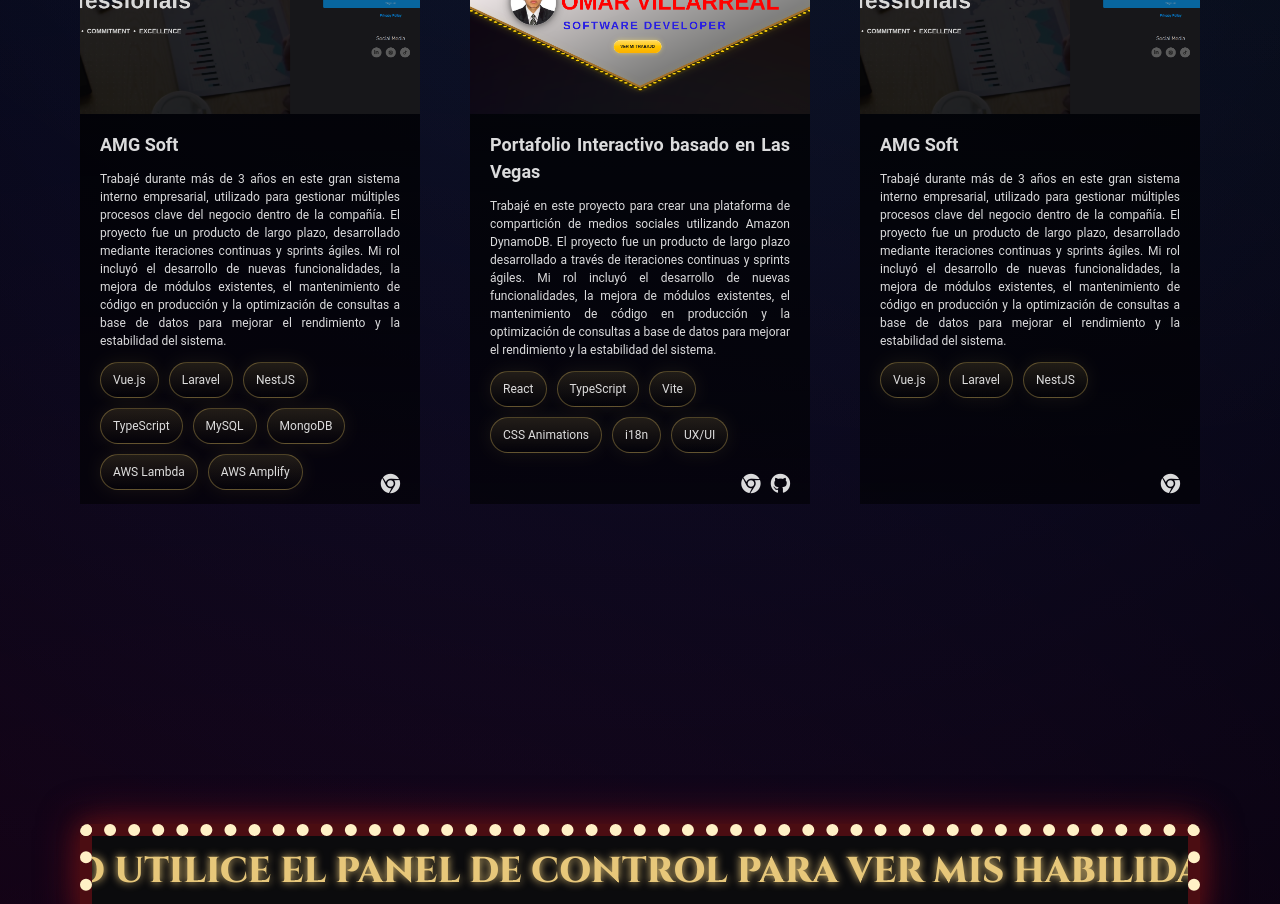
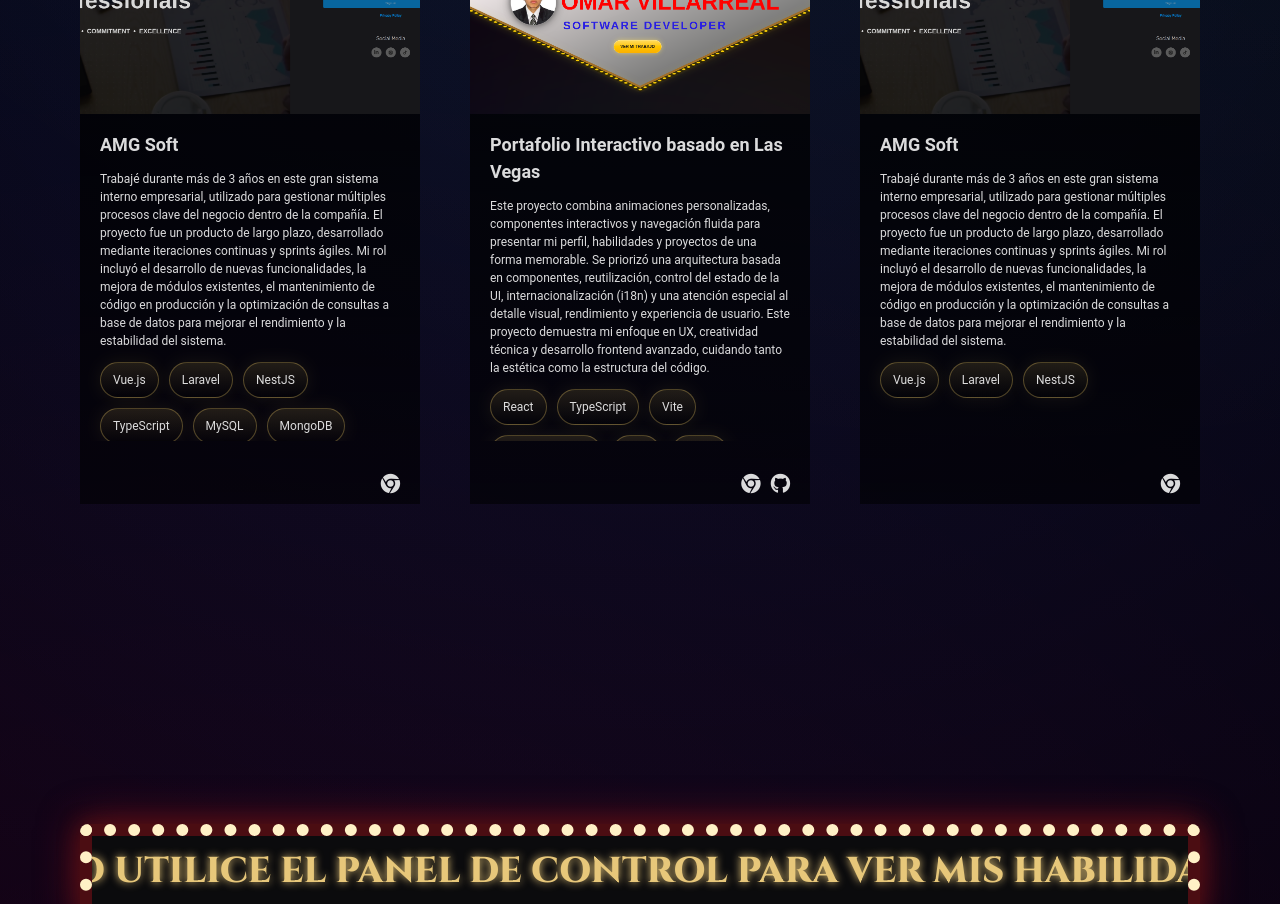
Before and after one commit to OmarVD-code/portfolio, a React (Vite) app: page / in a window 1280 px wide. Shown: the part 2180-3084 px from the top of the page. Built offline with nearby package versions, Linux system fonts and the light colour scheme.

Commit message:
fix projects height

```diff
--- a/src/components/Portfolio/ProjectCard.tsx
+++ b/src/components/Portfolio/ProjectCard.tsx
@@ -31,8 +31,12 @@ export default function ProjectCard({ title, desc, img, tools, demo, code, is_co
                         <img src={img} alt={title} />
                     </div>
                     <div className="project-body">
-                        <strong>{t(title)}</strong>
-                        <p>{t(desc)}</p>
+                        <div className="project-title">
+                            <strong>{t(title)}</strong>
+                        </div>
+                        <div className="project-description">
+                            <p>{t(desc)}</p>
+                        </div>
                         <div className="project-tools">
                             {tools.map(t => (
                                 <span key={t} className="tag">
--- a/src/components/Portfolio/styles/Project.css
+++ b/src/components/Portfolio/styles/Project.css
@@ -24,8 +24,10 @@
 
 .project-body {
     padding: 10px 20px;
-    text-align: justify;
+    /* text-align: justify; */
     color: rgba(255, 255, 255, .86);
+    max-height: 50%;
+    overflow-y: auto;
 }
 
 .project-body strong {
--- a/src/i18n/translations.ts
+++ b/src/i18n/translations.ts
@@ -34,7 +34,7 @@ export const translations = {
             },
             2: {
                 title: "Vegas-Inspired Interactive Portfolio",
-                desc: "I worked on this project to create a social media sharing platform using Amazon DynamoDB. The project was a long-term product developed through continuous iterations and agile sprints. My role involved developing new features, enhancing existing modules, maintaining production code, and optimizing database queries to improve performance and stability.",
+                desc: "This project combines custom animations, interactive components, and smooth navigation to present my profile, skills, and projects in a memorable and engaging way. A component-based architecture was prioritized, with component reusability, UI state management, internationalization (i18n), and careful attention to visual detail, performance, and overall user experience. This project showcases my focus on UX, technical creativity, and advanced frontend development, balancing strong visual design with well-structured and maintainable code.",
             },
             3: {
                 title: "AMG Soft",
@@ -103,7 +103,7 @@ export const translations = {
             },
             2: {
                 title: "Portafolio Interactivo basado en Las Vegas",
-                desc: "Trabajé en este proyecto para crear una plataforma de compartición de medios sociales utilizando Amazon DynamoDB. El proyecto fue un producto de largo plazo desarrollado a través de iteraciones continuas y sprints ágiles. Mi rol incluyó el desarrollo de nuevas funcionalidades, la mejora de módulos existentes, el mantenimiento de código en producción y la optimización de consultas a base de datos para mejorar el rendimiento y la estabilidad del sistema.",
+                desc: "Este proyecto combina animaciones personalizadas, componentes interactivos y navegación fluida para presentar mi perfil, habilidades y proyectos de una forma memorable. Se priorizó una arquitectura basada en componentes, reutilización, control del estado de la UI, internacionalización (i18n) y una atención especial al detalle visual, rendimiento y experiencia de usuario. Este proyecto demuestra mi enfoque en UX, creatividad técnica y desarrollo frontend avanzado, cuidando tanto la estética como la estructura del código.",
             },
             3: {
                 title: "AMG Soft",
```
Also changed, not shown: src/assets/img/projects/dogapp.jpg (deleted), src/assets/img/projects/imgshare.png (deleted).
